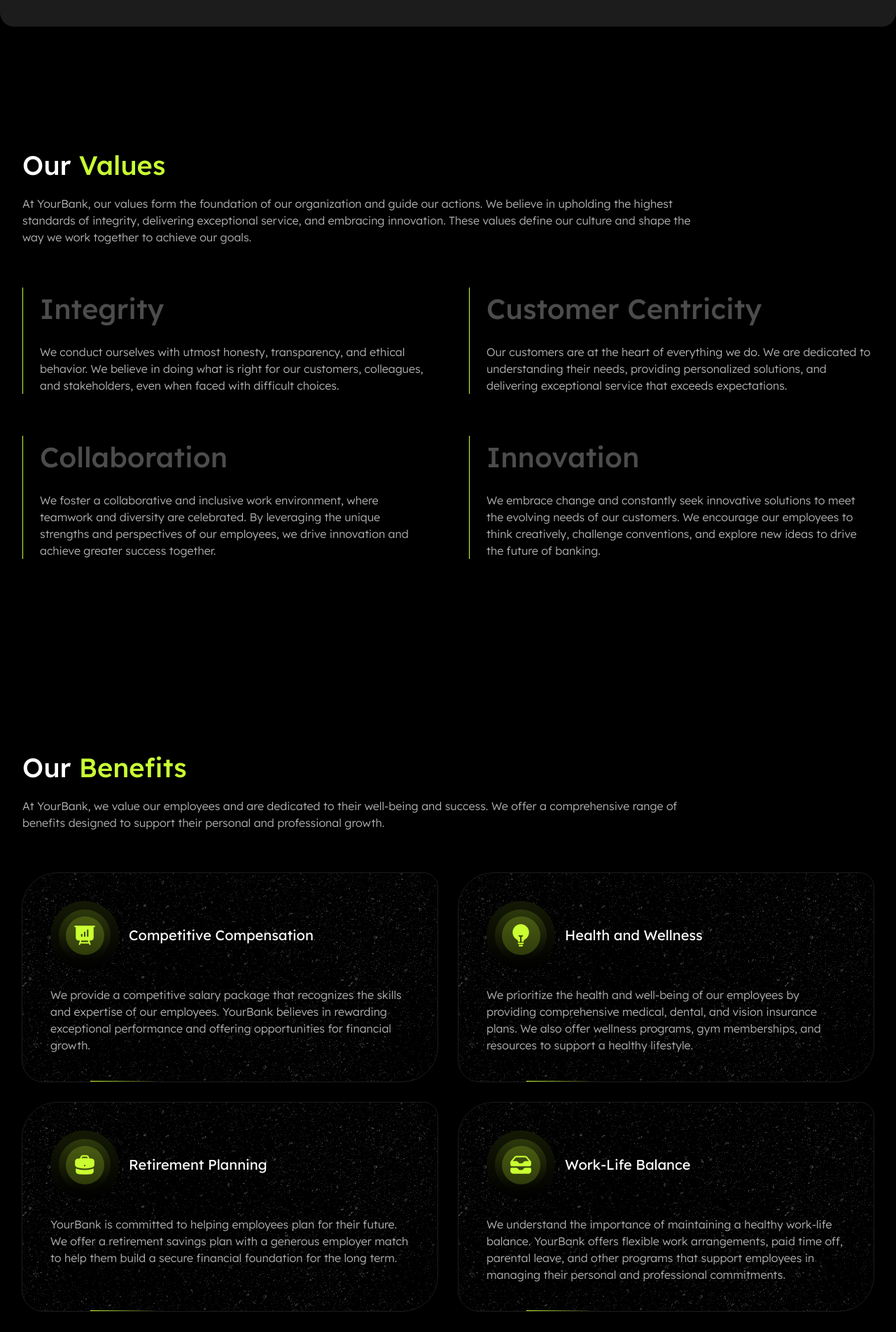
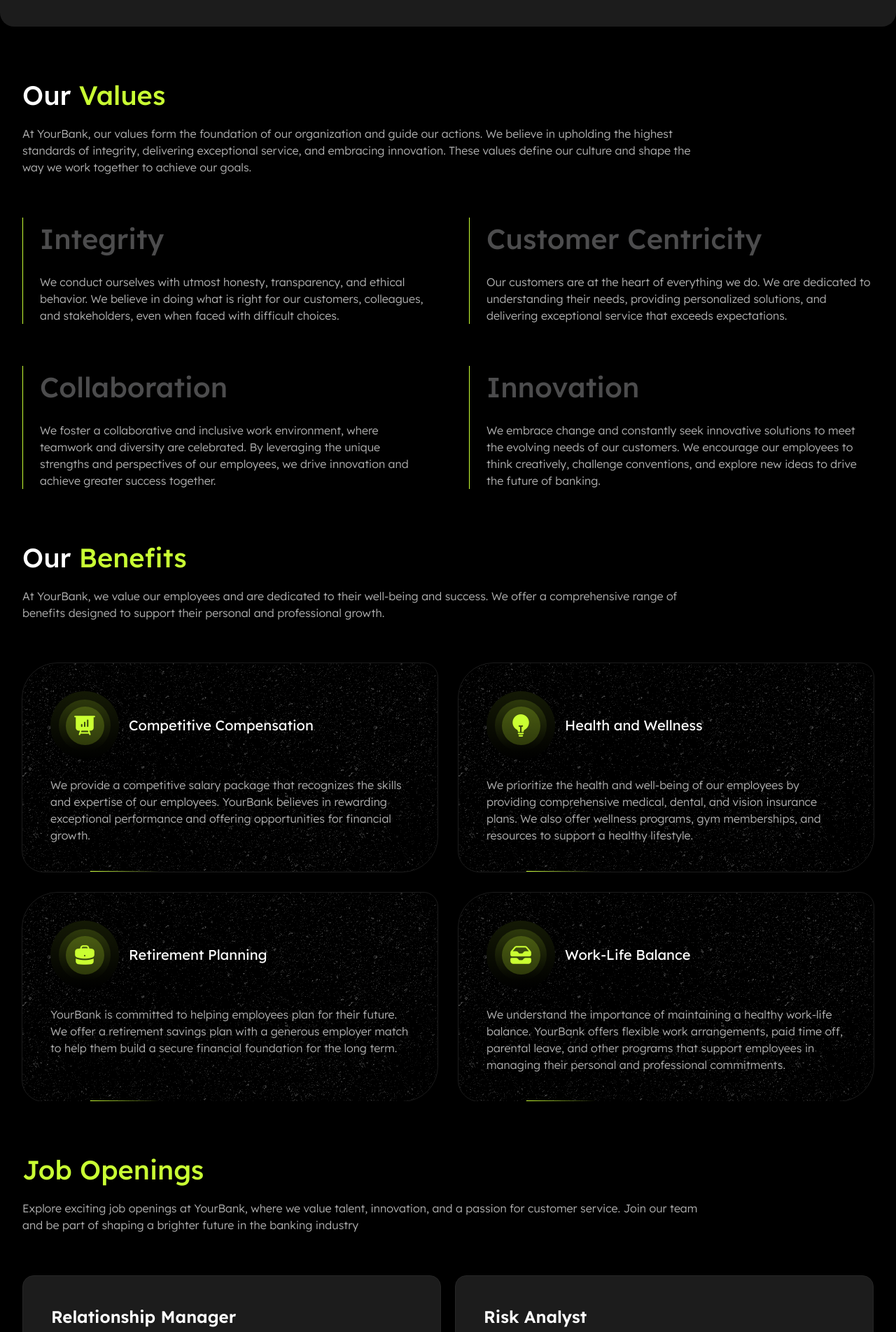
Before and after one commit to 151ghost/your-bank, a Next.js app: page /careers in a window 1280 px wide. Shown: the part 956-2860 px from the top of the page at 70% size. Built offline with nearby package versions, Linux system fonts and the light colour scheme.

Commit message:
minor ui Update

```diff
--- a/app/careers/sections/our-benefits.tsx
+++ b/app/careers/sections/our-benefits.tsx
@@ -9,10 +9,11 @@
 import { FadeInUpElement } from "@/components/animation/fade-in-up-variant";
 import { BorderBeam } from "@/components/magicui/border-beam";
 import PingIconCtn from "@/components/custom/ping-icon-ctn";
+import { SectionContainer } from "@/components/custom/section-container";
 
 export default function OurBenefitSection() {
 	return (
-		<section className="container flex flex-col 2xl:gap-20 gap-[60px] py-[100px]">
+		<SectionContainer>
 			<SectionDetailsContainer variant={containerVariants} className="gap-3.5">
 				<SectionTitle
 					variant={slideInVariants}
@@ -32,7 +33,7 @@
 					<OurBenefitCard key={item.title} item={item} />
 				))}
 			</div>
-		</section>
+		</SectionContainer>
 	);
 }
 
--- a/app/careers/sections/our-values.tsx
+++ b/app/careers/sections/our-values.tsx
@@ -5,10 +5,11 @@
 	SectionTitle,
 } from "@/components/custom/section-details";
 import { FadeInUpElement } from "@/components/animation/fade-in-up-variant";
+import { SectionContainer } from "@/components/custom/section-container";
 
 export default function OurValuesSection() {
 	return (
-		<section className="container flex flex-col 2xl:gap-20 gap-[60px] py-[100px]">
+		<SectionContainer>
 			<SectionDetailsContainer variant={containerVariants} className="gap-3.5">
 				<SectionTitle
 					variant={fadeInVariants}
@@ -26,7 +27,7 @@
 					<OurValuesCard key={item.value} {...item} />
 				))}
 			</div>
-		</section>
+		</SectionContainer>
 	);
 }
 
```
